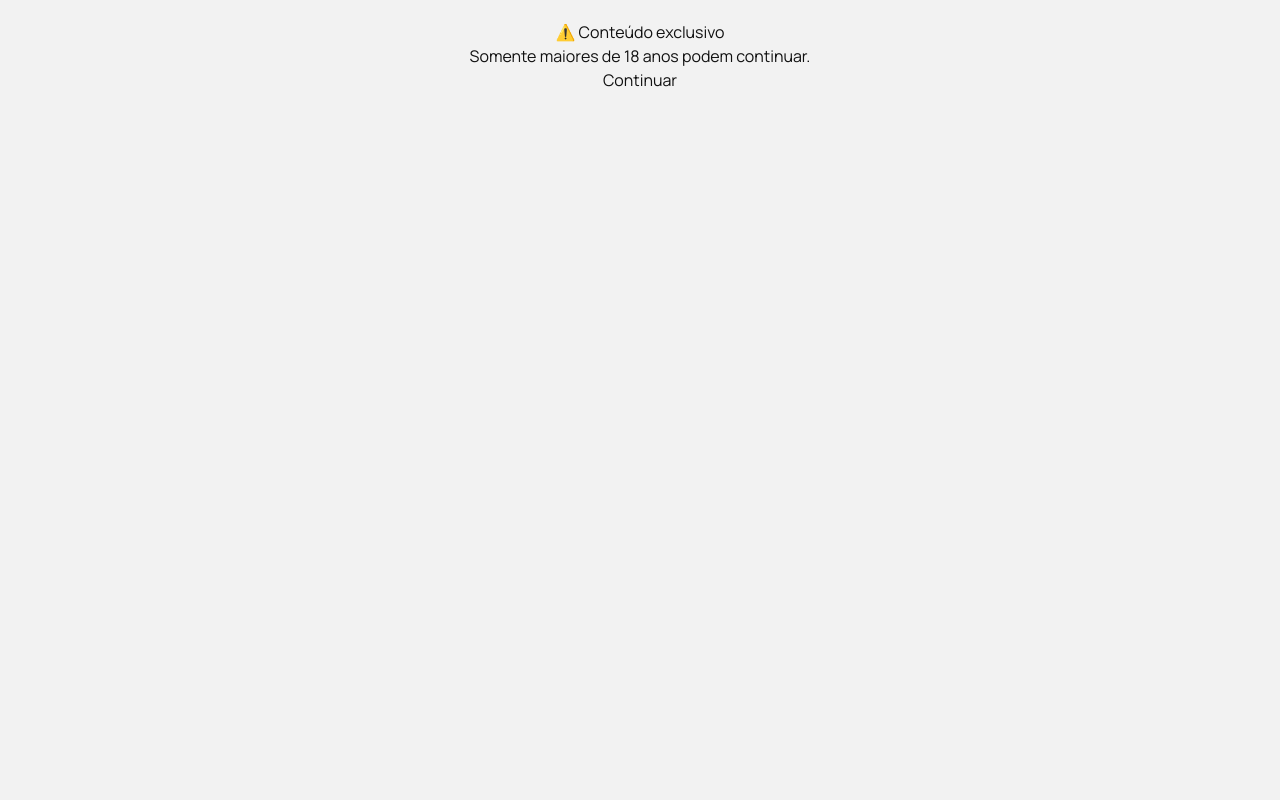
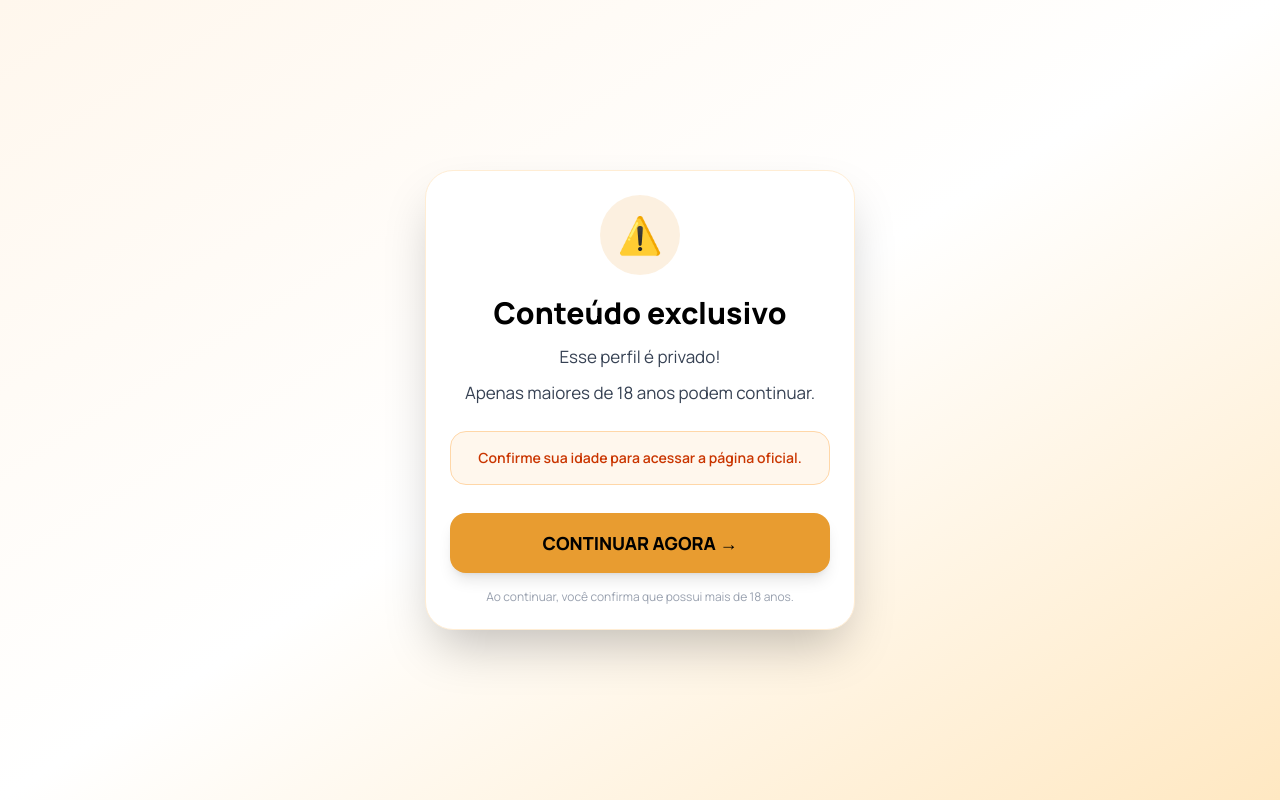
Before and after one commit to blackhardads/hotvendas-1, a Next.js app: page /pressel in a window 1280 px wide. Built offline with nearby package versions, Linux system fonts and the light colour scheme; no server answers.

Commit message:
Update page.tsx

```diff
--- a/app/pressel/page.tsx
+++ b/app/pressel/page.tsx
@@ -6,13 +6,42 @@ export default function Pressel() {
   const router = useRouter();
 
   return (
-    <div style={{ padding: 20, textAlign: "center" }}>
-      <h1>⚠️ Conteúdo exclusivo</h1>
-      <p>Somente maiores de 18 anos podem continuar.</p>
+    <main className="min-h-screen bg-gradient-to-br from-[#fff7ed] via-white to-[#ffe8c2] flex items-center justify-center px-4">
+      <div className="w-full max-w-[430px] rounded-[28px] bg-white shadow-2xl border border-orange-100 p-6 text-center">
 
-      <button onClick={() => router.push("/")}>
-        Continuar
-      </button>
-    </div>
+        <div className="mx-auto mb-5 flex h-20 w-20 items-center justify-center rounded-full bg-[#e89c30]/15 text-4xl">
+          ⚠️
+        </div>
+
+        <h1 className="text-3xl font-extrabold text-black mb-3">
+          Conteúdo exclusivo
+        </h1>
+
+        <p className="text-gray-700 text-[17px] leading-relaxed">
+          Esse perfil é privado!
+        </p>
+
+        <p className="mt-2 text-gray-700 text-[17px] leading-relaxed">
+          Apenas maiores de 18 anos podem continuar.
+        </p>
+
+        <div className="mt-6 rounded-2xl bg-orange-50 border border-orange-200 p-4">
+          <p className="text-sm font-semibold text-orange-700">
+            Confirme sua idade para acessar a página oficial.
+          </p>
+        </div>
+
+        <button
+          onClick={() => router.push("/")}
+          className="mt-7 w-full rounded-2xl bg-[#e89c30] px-6 py-4 text-lg font-extrabold text-black shadow-lg transition-all duration-200 hover:scale-[1.03] hover:bg-[#f5ad3e] active:scale-[0.98]"
+        >
+          CONTINUAR AGORA →
+        </button>
+
+        <p className="mt-4 text-xs text-gray-400">
+          Ao continuar, você confirma que possui mais de 18 anos.
+        </p>
+      </div>
+    </main>
   );
 }
```
